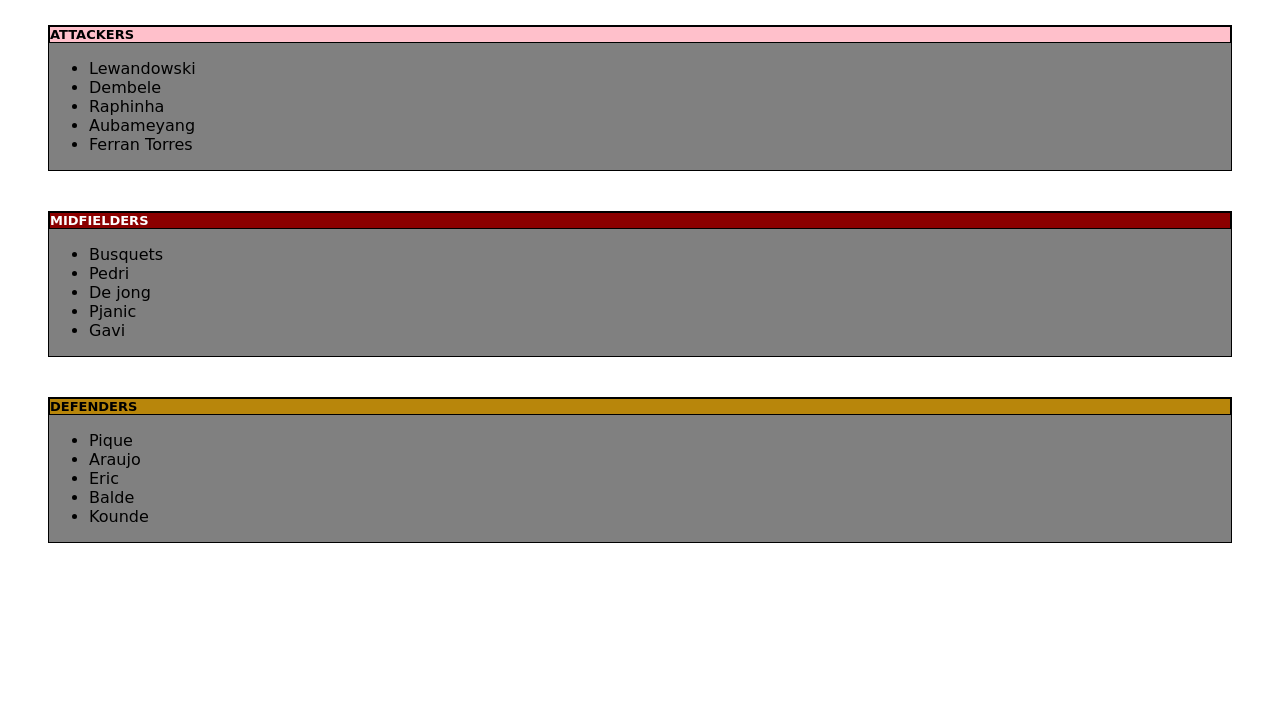
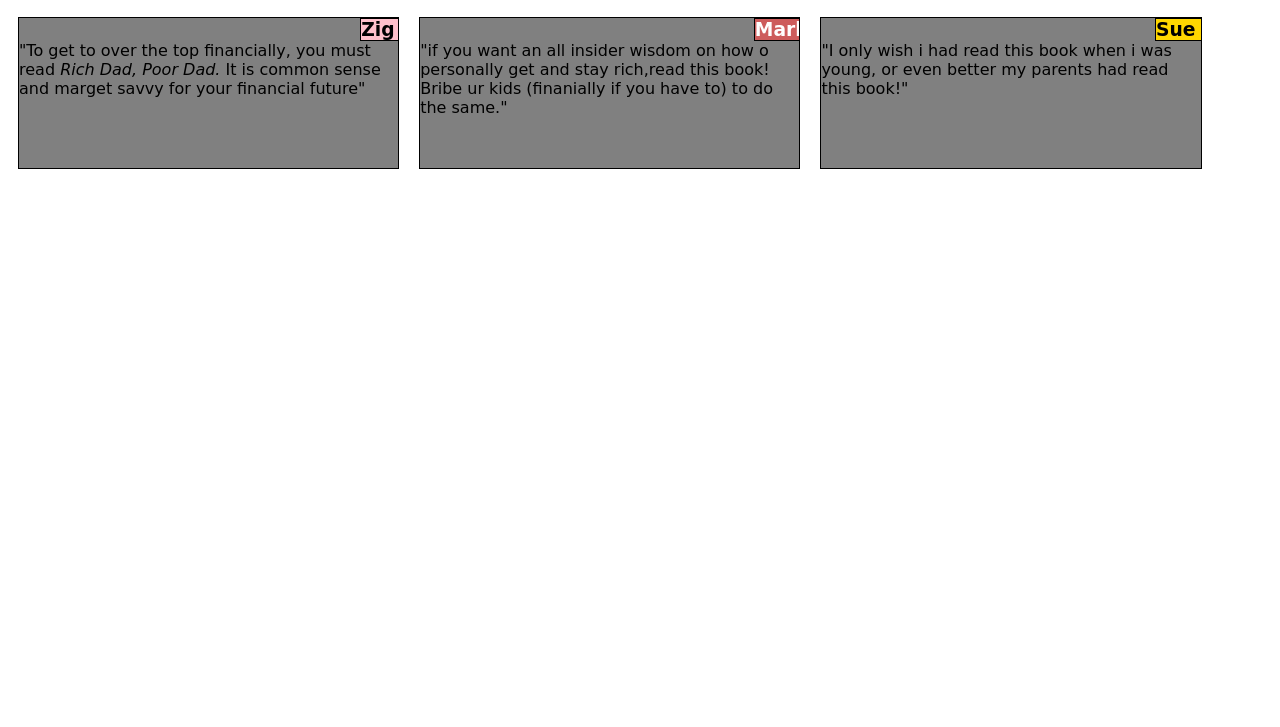
Before and after one commit to theDalton01/Coursera, a plain HTML site: page Mo2_ass/index.html in a window 1280 px wide. Shown: the part 73-800 px from the top of the page. Drawn offline with Linux system fonts and the light colour scheme; files whose address does not match are found by name.

Commit message:
assignment

```diff
--- a/Mo2_ass/index.html
+++ b/Mo2_ass/index.html
@@ -7,42 +7,22 @@
 <link rel="stylesheet" type="text/css" href="C:\Users\TOSHIBA\Coursera\Mo2_ass\styles.css">
 </head>
 <body>
-	<h1>Barcelona 2022 Squad</h1>
+	<h1>Reviews on Rich dad,poor dad</h1>
 
-		<div id="box">
-			<h2>ATTACKERS</h2>
+	<div>
+		<h3 id="h3x">Zig</h3>
+		"To get to over the top financially, you must read <i>Rich Dad, Poor Dad.</i> It is common sense and marget savvy for your financial future"
+	</div>
 
-			<ul>
-				<li>Lewandowski</li>
-				<li>Dembele</li>
-				<li>Raphinha</li>
-				<li>Aubameyang</li>
-				<li>Ferran Torres</li>
-			</ul>
-		</div>
+	<div>
+		<h3 id="h3y">Mark</h3>
+		"if you want an all insider wisdom on how o personally get and stay rich,read this book! Bribe ur kids (finanially if you have to) to do the same."
+	</div>
 
-		<div class="box2">
-			<h3>MIDFIELDERS</h3>
-			<ul>
-				<li>Busquets</li>
-				<li>Pedri</li>
-				<li>De jong</li>
-				<li>Pjanic</li>
-				<li>Gavi</li>
-			</ul>
-		</div>
-
-		<div class="box3">
-			<h4>DEFENDERS</h4>
-			<ul>
-				<li>Pique</li>
-				<li>Araujo</li>
-				<li>Eric</li>
-				<li>Balde</li>
-				<li>Kounde</li>
-			</ul>
-		</div>
-
+	<div>
+		<h3 id="h3z">Sue</h3>
+		"I only wish i had read this book when i was young, or even better my parents had read this book!"
+	</div>
 
 </body>
 </html>
--- a/Mo2_ass/styles.css
+++ b/Mo2_ass/styles.css
@@ -2,51 +2,45 @@ h1 {
 	text-align: center;
 }
 
-h2 {
-	font-size: small;
-	text-align: left;
-	background: pink;
-	margin: 0px;
-	border: 1px solid black;
+h3 {
+	margin-top: 0px;
 }
 
-h3 {
-	font-size: small;
-	text-align: left;
+div {
+	background: grey;
+	margin: 10px;
+	border: 1px solid black;
+	width: 30%;
+	font-family: cursive;
+	float: left;
+	height: 150px;
+	overflow: hidden;
+}
+#h3x {
+	background: pink;
+	border: 1px solid black;
+	width: 10%;
+	position: relative;
+	right: -90%;
 	margin: 0px;
-	background: darkred;
-	border: 1px solid black;
-	color: white;
-}
-
-h4 {
-	font-size: small;
-	text-align: left;
-	margin: 0px;
-	background: darkgoldenrod;
-	border: 1px solid black;
-}
-
-#box {
-	margin: 40px;
-	border: 1px solid black;
-	background: grey;
-	text-decoration-color: black;
-	font-family: cursive;
-}
-
-.box2 {
-	margin: 40px;
-	border: 1px solid black;
-	background: grey;
-	font-family: cursive;
 
 }
 
-.box3 {
-	margin: 40px;
+#h3y {
+	background: indianred;
 	border: 1px solid black;
-	background: grey;
-	font-family: cursive;
+	width: 50px;
+	color: white;
+	position: relative;
+	right: -88%;
+	margin: 0px;
+}
 
+#h3z {
+	background: gold;
+	border: 1px solid black;
+	width: 50px;
+	position: relative;
+	right: -88%;
+	margin: 0px;
 }
```
